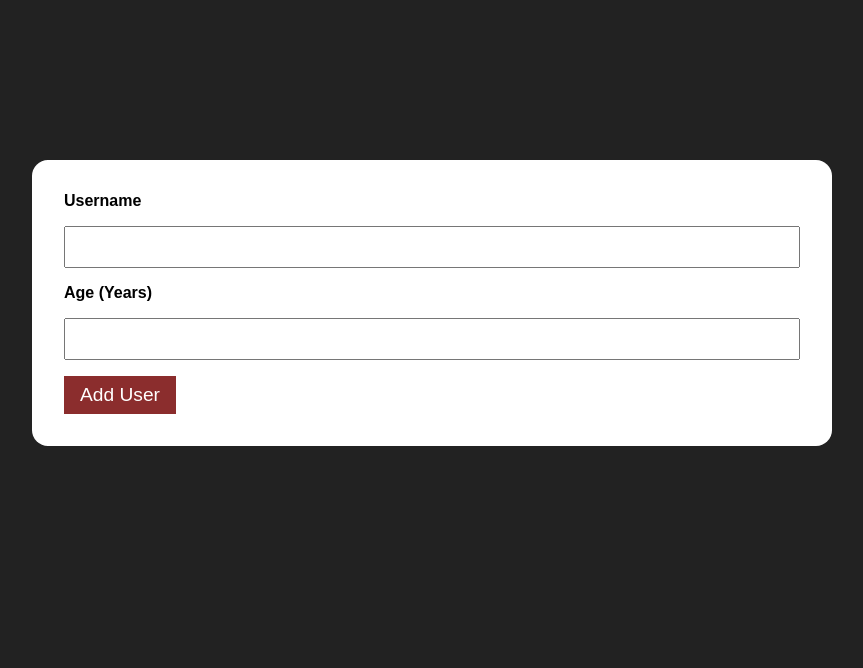
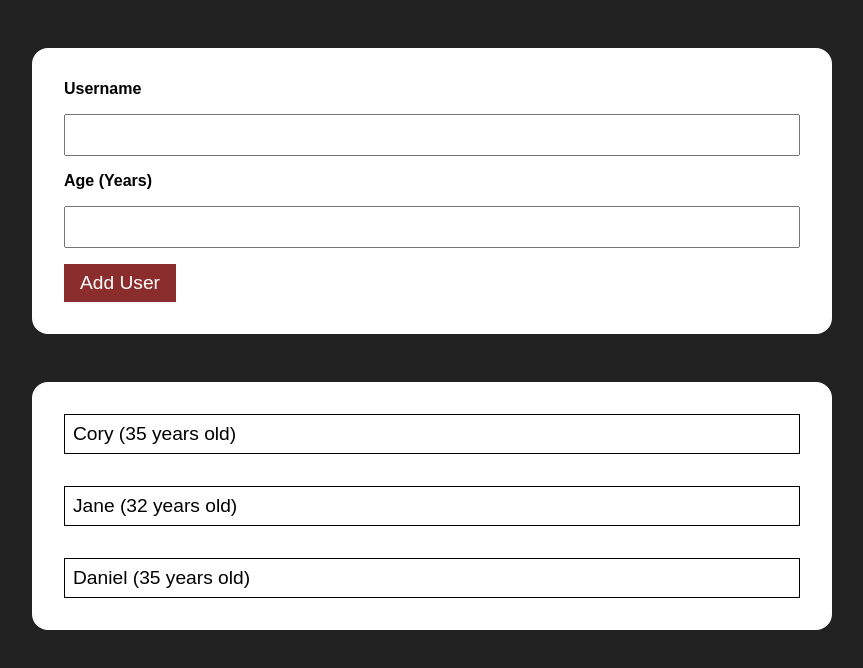
Before and after one commit to SpectreAscended/react-practice-project-01, a React (Vite) app: page / in a window 1280 px wide. Shown: the top 668 px of the page, without its empty margins (208-1071 px from the left). Built offline with nearby package versions, Linux system fonts and the light colour scheme.

Commit message:
Styled user list

```diff
--- a/src/App.jsx
+++ b/src/App.jsx
@@ -1,10 +1,36 @@
-import React from 'react';
+import React, { useState } from 'react';
 import Input from './components/Input/Input';
+import UserList from './components/UserList/UserList';
 
 const App = () => {
+  const [userList, setUserList] = useState([
+    {
+      userName: 'Cory',
+      age: '35',
+      id: 'user-01',
+    },
+    {
+      userName: 'Jane',
+      age: '32',
+      id: 'user-02',
+    },
+    {
+      userName: 'Daniel',
+      age: '35',
+      id: 'user-03',
+    },
+  ]);
+
+  const userListHandler = newUser => {
+    setUserList(users => {
+      return [newUser, ...users];
+    });
+  };
+
   return (
     <>
-      <Input />
+      <Input addUser={userListHandler} />
+      <UserList users={userList} />
     </>
   );
 };
--- a/src/components/Input/Input.jsx
+++ b/src/components/Input/Input.jsx
@@ -1,5 +1,6 @@
 import React, { useState } from 'react';
 import Button from '../UI/Button';
+import Card from '../UI/Card';
 import styles from './Input.module.css';
 
 const Input = () => {
@@ -31,6 +32,7 @@ const Input = () => {
   console.log(newUser);
 
   return (
+    <Card>
       <form className={styles.form} onSubmit={submitFormHandler}>
         <label htmlFor="">Username</label>
         <input
@@ -49,6 +51,7 @@ const Input = () => {
         />
         <Button type="submit">Add User</Button>
       </form>
+    </Card>
   );
 };
 
--- a/src/components/Input/Input.module.css
+++ b/src/components/Input/Input.module.css
@@ -1,12 +1,7 @@
 .form {
-  background-color: #ffffff;
-  max-width: 50rem;
-  margin: 10rem auto;
   display: flex;
   flex-direction: column;
   gap: 1rem;
-  padding: 2rem;
-  border-radius: 1rem;
 }
 
 .form label {
--- /dev/null
+++ b/src/components/UI/Card.jsx
@@ -0,0 +1,8 @@
+import React from 'react';
+import styles from './Card.module.css';
+
+const Card = props => {
+  return <div className={styles.card}>{props.children}</div>;
+};
+
+export default Card;
--- /dev/null
+++ b/src/components/UI/Card.module.css
@@ -0,0 +1,7 @@
+.card {
+  background-color: #ffffff;
+  max-width: 50rem;
+  margin: 3rem auto;
+  padding: 2rem;
+  border-radius: 1rem;
+}
--- /dev/null
+++ b/src/components/UserList/User.jsx
@@ -0,0 +1,12 @@
+import React from 'react';
+import styles from './User.module.css';
+
+const User = props => {
+  return (
+    <li className={styles.user}>
+      {props.userName} ({props.age} years old)
+    </li>
+  );
+};
+
+export default User;
--- /dev/null
+++ b/src/components/UserList/User.module.css
@@ -0,0 +1,9 @@
+.user {
+  border: 1px solid #000;
+  padding: 0.5rem;
+  font-size: 1.2rem;
+}
+
+.user:not(:last-child) {
+  margin-bottom: 2rem;
+}
--- /dev/null
+++ b/src/components/UserList/UserList.jsx
@@ -0,0 +1,19 @@
+import React from 'react';
+import styles from './UserList.module.css';
+import Card from '../UI/Card';
+import User from './User';
+
+const UserList = props => {
+  console.log(props.users);
+  const user = props.users.map(user => {
+    return <User userName={user.userName} age={user.age} key={user.id} />;
+  });
+
+  return (
+    <Card>
+      <ul className={styles.users}>{user}</ul>
+    </Card>
+  );
+};
+
+export default UserList;
--- /dev/null
+++ b/src/components/UserList/UserList.module.css
@@ -0,0 +1,3 @@
+.users {
+  list-style: none;
+}
```
Lines whose indentation alone changed are shown as unchanged.
